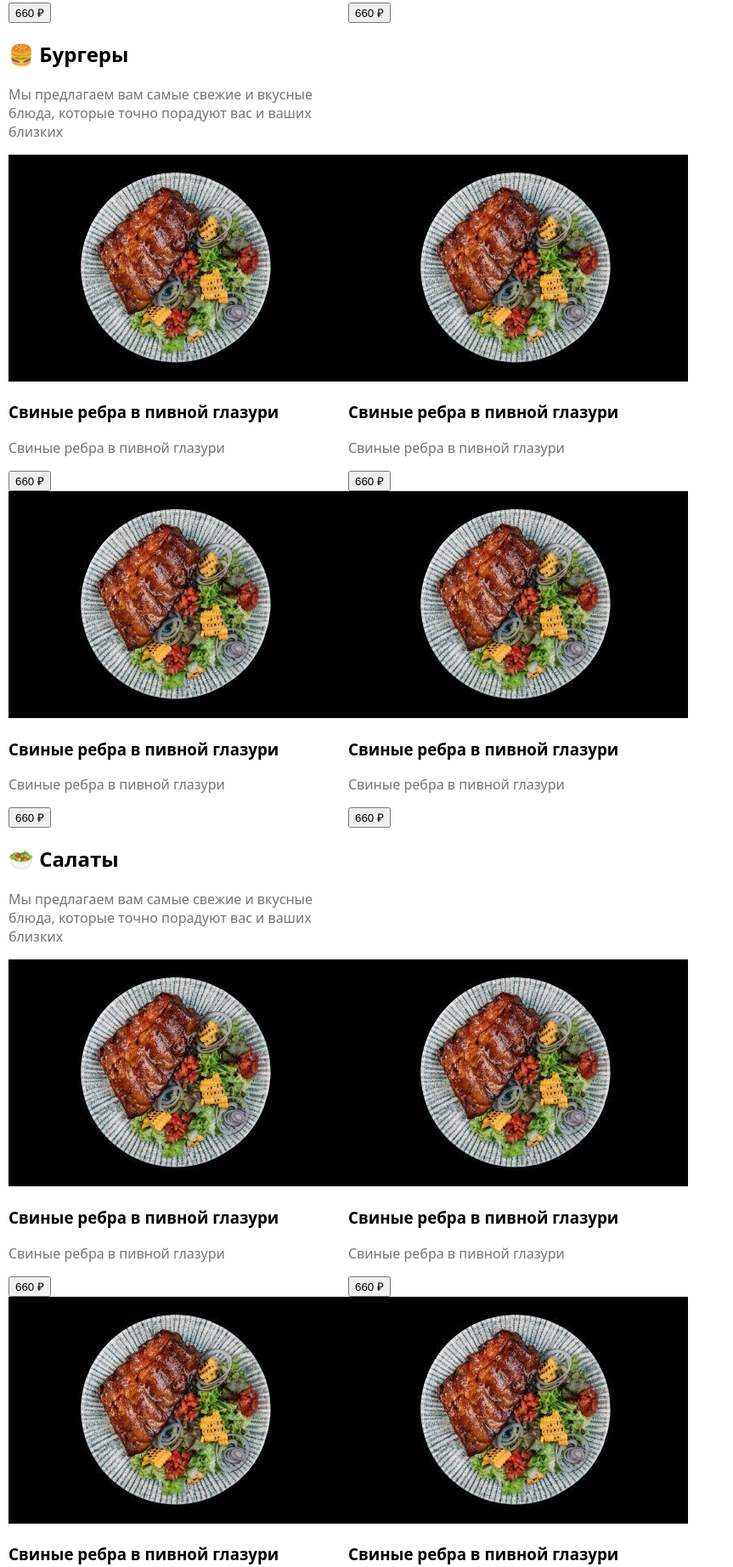
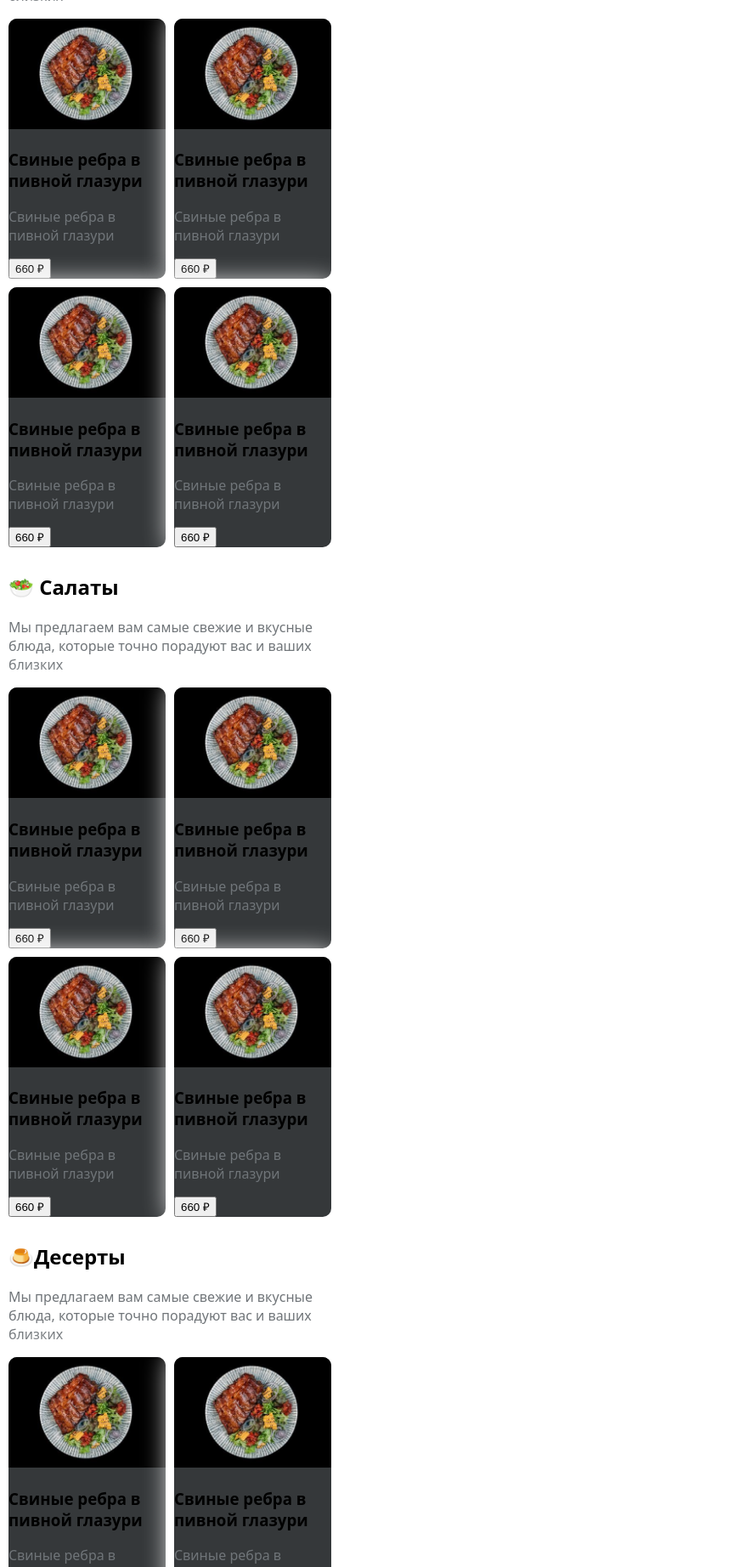
Before and after one commit to domitory1/WebMenu, a plain HTML site: page index.html in a window 1280 px wide. Shown: the part 956-2800 px from the top of the page at 85% size, without its empty margins (0-863 px from the left). Drawn offline with Linux system fonts and the light colour scheme; a script that the page names is missing.

Commit message:
modified:   css/style.css modified:   index.html modified:   js/script.js

```diff
--- a/css/style.css
+++ b/css/style.css
@@ -1,7 +1,7 @@
 body{
 	font-size: 1rem;
 	margin: 0px;
-	padding: 0px 10px 0px 10px;
+	padding: 0px 0px 0px 10px;
 	color: black;
 	background-color: white;
 	font-family: system-ui,-apple-system,"Segoe UI",Roboto,"Helvetica Neue",Arial,"Noto Sans","Liberation Sans",sans-serif,"Apple Color Emoji","Segoe UI Emoji","Segoe UI Symbol","Noto Color Emoji";
@@ -25,7 +25,7 @@ body{
 	text-decoration: none;
 }
 .header a.is-nav-selected{
-	transition: all ease 0.4s;
+	transition: all ease 0.2s;
 	border-radius: 16px;
 	color: white;
 	background: rgb(51, 144, 236);
@@ -41,3 +41,16 @@ body{
 	display: grid;
 	grid-template-columns: 1fr 1fr;
 }
+.cardProduct{
+	margin-right: 10px;
+	margin-bottom: 10px;
+	border-radius: 10px;
+	box-shadow: 0px 0px 30px 5px white;
+	background-color: #35383a;
+}
+.cardProduct img{
+	width: 100%;
+	height: 130px;
+	object-fit: cover;
+	border-radius: 10px 10px 0px 0px;
+}
--- a/index.html
+++ b/index.html
@@ -24,67 +24,51 @@
 			вас и ваших близких
 		</p>
 		<div class="categoryCell">
-			<div class="category_elem">
-				<div class="col=1">
-					<div id =1 class="cardProduct">
-						<picture class="ajaxLink">
-							<img src="img/img.jpeg">
-						</picture>
-						<h3 class="ajaxLink">Свиные ребра в пивной глазури</h3>
-						<p>Свиные ребра в пивной глазури </p>
-						<div class="btnEnable">
-							<div class="btn-space">
-								<button class-listAddCart>660 ₽</button>
-							</div>
-						</div>
+			<div class="cardProduct">
+				<picture class="ajaxLink">
+					<img src="img/img.jpeg">
+				</picture>
+				<h3 class="ajaxLink">Свиные ребра в пивной глазури</h3>
+				<p>Свиные ребра в пивной глазури </p>
+				<div class="btnEnable">
+					<div class="btn-space">
+						<button class-listAddCart>660 ₽</button>
 					</div>
 				</div>
 			</div>
-			<div class="category_elem">
-				<div class="col=1">
-					<div id =1 class="cardProduct">
-						<picture class="ajaxLink">
-							<img src="img/img.jpeg">
-						</picture>
-						<h3 class="ajaxLink">Свиные ребра в пивной глазури</h3>
-						<p>Свиные ребра в пивной глазури </p>
-						<div class="btnEnable">
-							<div class="btn-space">
-								<button class-listAddCart>660 ₽</button>
-							</div>
-						</div>
+			<div class="cardProduct">
+				<picture class="ajaxLink">
+					<img src="img/img.jpeg">
+				</picture>
+				<h3 class="ajaxLink">Свиные ребра в пивной глазури</h3>
+				<p>Свиные ребра в пивной глазури </p>
+				<div class="btnEnable">
+					<div class="btn-space">
+						<button class-listAddCart>660 ₽</button>
 					</div>
 				</div>
 			</div>
-			<div class="category_elem">
-				<div class="col=1">
-					<div id =1 class="cardProduct">
-						<picture class="ajaxLink">
-							<img src="img/img.jpeg">
-						</picture>
-						<h3 class="ajaxLink">Свиные ребра в пивной глазури</h3>
-						<p>Свиные ребра в пивной глазури </p>
-						<div class="btnEnable">
-							<div class="btn-space">
-								<button class-listAddCart>660 ₽</button>
-							</div>
-						</div>
+			<div class="cardProduct">
+				<picture class="ajaxLink">
+					<img src="img/img.jpeg">
+				</picture>
+				<h3 class="ajaxLink">Свиные ребра в пивной глазури</h3>
+				<p>Свиные ребра в пивной глазури </p>
+				<div class="btnEnable">
+					<div class="btn-space">
+						<button class-listAddCart>660 ₽</button>
 					</div>
 				</div>
 			</div>
-			<div class="category_elem">
-				<div class="col=1">
-					<div id =1 class="cardProduct">
-						<picture class="ajaxLink">
-							<img src="img/img.jpeg">
-						</picture>
-						<h3 class="ajaxLink">Свиные ребра в пивной глазури</h3>
-						<p>Свиные ребра в пивной глазури </p>
-						<div class="btnEnable">
-							<div class="btn-space">
-								<button class-listAddCart>660 ₽</button>
-							</div>
-						</div>
+			<div class="cardProduct">
+				<picture class="ajaxLink">
+					<img src="img/img.jpeg">
+				</picture>
+				<h3 class="ajaxLink">Свиные ребра в пивной глазури</h3>
+				<p>Свиные ребра в пивной глазури </p>
+				<div class="btnEnable">
+					<div class="btn-space">
+						<button class-listAddCart>660 ₽</button>
 					</div>
 				</div>
 			</div>
@@ -95,67 +79,51 @@
 				вас и ваших близких
 		</p>
 		<div class="categoryCell">
-			<div class="category_elem">
-				<div class="col=1">
-					<div id =1 class="cardProduct">
-						<picture class="ajaxLink">
-							<img src="img/img.jpeg">
-						</picture>
-						<h3 class="ajaxLink">Свиные ребра в пивной глазури</h3>
-						<p>Свиные ребра в пивной глазури </p>
-						<div class="btnEnable">
-							<div class="btn-space">
-								<button class-listAddCart>660 ₽</button>
-							</div>
-						</div>
+			<div class="cardProduct">
+				<picture class="ajaxLink">
+					<img src="img/img.jpeg">
+				</picture>
+				<h3 class="ajaxLink">Свиные ребра в пивной глазури</h3>
+				<p>Свиные ребра в пивной глазури </p>
+				<div class="btnEnable">
+					<div class="btn-space">
+						<button class-listAddCart>660 ₽</button>
 					</div>
 				</div>
 			</div>
-			<div class="category_elem">
-				<div class="col=1">
-					<div id =1 class="cardProduct">
-						<picture class="ajaxLink">
-							<img src="img/img.jpeg">
-						</picture>
-						<h3 class="ajaxLink">Свиные ребра в пивной глазури</h3>
-						<p>Свиные ребра в пивной глазури </p>
-						<div class="btnEnable">
-							<div class="btn-space">
-								<button class-listAddCart>660 ₽</button>
-							</div>
-						</div>
+			<div class="cardProduct">
+				<picture class="ajaxLink">
+					<img src="img/img.jpeg">
+				</picture>
+				<h3 class="ajaxLink">Свиные ребра в пивной глазури</h3>
+				<p>Свиные ребра в пивной глазури </p>
+				<div class="btnEnable">
+					<div class="btn-space">
+						<button class-listAddCart>660 ₽</button>
 					</div>
 				</div>
 			</div>
-			<div class="category_elem">
-				<div class="col=1">
-					<div id =1 class="cardProduct">
-						<picture class="ajaxLink">
-							<img src="img/img.jpeg">
-						</picture>
-						<h3 class="ajaxLink">Свиные ребра в пивной глазури</h3>
-						<p>Свиные ребра в пивной глазури </p>
-						<div class="btnEnable">
-							<div class="btn-space">
-								<button class-listAddCart>660 ₽</button>
-							</div>
-						</div>
+			<div class="cardProduct">
+				<picture class="ajaxLink">
+					<img src="img/img.jpeg">
+				</picture>
+				<h3 class="ajaxLink">Свиные ребра в пивной глазури</h3>
+				<p>Свиные ребра в пивной глазури </p>
+				<div class="btnEnable">
+					<div class="btn-space">
+						<button class-listAddCart>660 ₽</button>
 					</div>
 				</div>
 			</div>
-			<div class="category_elem">
-				<div class="col=1">
-					<div id =1 class="cardProduct">
-						<picture class="ajaxLink">
-							<img src="img/img.jpeg">
-						</picture>
-						<h3 class="ajaxLink">Свиные ребра в пивной глазури</h3>
-						<p>Свиные ребра в пивной глазури </p>
-						<div class="btnEnable">
-							<div class="btn-space">
-								<button class-listAddCart>660 ₽</button>
-							</div>
-						</div>
+			<div class="cardProduct">
+				<picture class="ajaxLink">
+					<img src="img/img.jpeg">
+				</picture>
+				<h3 class="ajaxLink">Свиные ребра в пивной глазури</h3>
+				<p>Свиные ребра в пивной глазури </p>
+				<div class="btnEnable">
+					<div class="btn-space">
+						<button class-listAddCart>660 ₽</button>
 					</div>
 				</div>
 			</div>
@@ -166,67 +134,51 @@
 			вас и ваших близких
 		</p>
 		<div class="categoryCell">
-			<div class="category_elem">
-				<div class="col=1">
-					<div id =1 class="cardProduct">
-						<picture class="ajaxLink">
-							<img src="img/img.jpeg">
-						</picture>
-						<h3 class="ajaxLink">Свиные ребра в пивной глазури</h3>
-						<p>Свиные ребра в пивной глазури </p>
-						<div class="btnEnable">
-							<div class="btn-space">
-								<button class-listAddCart>660 ₽</button>
-							</div>
-						</div>
+			<div class="cardProduct">
+				<picture class="ajaxLink">
+					<img src="img/img.jpeg">
+				</picture>
+				<h3 class="ajaxLink">Свиные ребра в пивной глазури</h3>
+				<p>Свиные ребра в пивной глазури </p>
+				<div class="btnEnable">
+					<div class="btn-space">
+						<button class-listAddCart>660 ₽</button>
 					</div>
 				</div>
 			</div>
-			<div class="category_elem">
-				<div class="col=1">
-					<div id =1 class="cardProduct">
-						<picture class="ajaxLink">
-							<img src="img/img.jpeg">
-						</picture>
-						<h3 class="ajaxLink">Свиные ребра в пивной глазури</h3>
-						<p>Свиные ребра в пивной глазури </p>
-						<div class="btnEnable">
-							<div class="btn-space">
-								<button class-listAddCart>660 ₽</button>
-							</div>
-						</div>
+			<div class="cardProduct">
+				<picture class="ajaxLink">
+					<img src="img/img.jpeg">
+				</picture>
+				<h3 class="ajaxLink">Свиные ребра в пивной глазури</h3>
+				<p>Свиные ребра в пивной глазури </p>
+				<div class="btnEnable">
+					<div class="btn-space">
+						<button class-listAddCart>660 ₽</button>
 					</div>
 				</div>
 			</div>
-			<div class="category_elem">
-				<div class="col=1">
-					<div id =1 class="cardProduct">
-						<picture class="ajaxLink">
-							<img src="img/img.jpeg">
-						</picture>
-						<h3 class="ajaxLink">Свиные ребра в пивной глазури</h3>
-						<p>Свиные ребра в пивной глазури </p>
-						<div class="btnEnable">
-							<div class="btn-space">
-								<button class-listAddCart>660 ₽</button>
-							</div>
-						</div>
+			<div class="cardProduct">
+				<picture class="ajaxLink">
+					<img src="img/img.jpeg">
+				</picture>
+				<h3 class="ajaxLink">Свиные ребра в пивной глазури</h3>
+				<p>Свиные ребра в пивной глазури </p>
+				<div class="btnEnable">
+					<div class="btn-space">
+						<button class-listAddCart>660 ₽</button>
 					</div>
 				</div>
 			</div>
-			<div class="category_elem">
-				<div class="col=1">
-					<div id =1 class="cardProduct">
-						<picture class="ajaxLink">
-							<img src="img/img.jpeg">
-						</picture>
-						<h3 class="ajaxLink">Свиные ребра в пивной глазури</h3>
-						<p>Свиные ребра в пивной глазури </p>
-						<div class="btnEnable">
-							<div class="btn-space">
-								<button class-listAddCart>660 ₽</button>
-							</div>
-						</div>
+			<div class="cardProduct">
+				<picture class="ajaxLink">
+					<img src="img/img.jpeg">
+				</picture>
+				<h3 class="ajaxLink">Свиные ребра в пивной глазури</h3>
+				<p>Свиные ребра в пивной глазури </p>
+				<div class="btnEnable">
+					<div class="btn-space">
+						<button class-listAddCart>660 ₽</button>
 					</div>
 				</div>
 			</div>
@@ -237,73 +189,58 @@
 			вас и ваших близких
 		</p>
 		<div class="categoryCell">
-			<div class="category_elem">
-				<div class="col=1">
-					<div id =1 class="cardProduct">
-						<picture class="ajaxLink">
-							<img src="img/img.jpeg">
-						</picture>
-						<h3 class="ajaxLink">Свиные ребра в пивной глазури</h3>
-						<p>Свиные ребра в пивной глазури </p>
-						<div class="btnEnable">
-							<div class="btn-space">
-								<button class-listAddCart>660 ₽</button>
-							</div>
-						</div>
+			<div class="cardProduct">
+				<picture class="ajaxLink">
+					<img src="img/img.jpeg">
+				</picture>
+				<h3 class="ajaxLink">Свиные ребра в пивной глазури</h3>
+				<p>Свиные ребра в пивной глазури </p>
+				<div class="btnEnable">
+					<div class="btn-space">
+						<button class-listAddCart>660 ₽</button>
 					</div>
 				</div>
 			</div>
-			<div class="category_elem">
-				<div class="col=1">
-					<div id =1 class="cardProduct">
-						<picture class="ajaxLink">
-							<img src="img/img.jpeg">
-						</picture>
-						<h3 class="ajaxLink">Свиные ребра в пивной глазури</h3>
-						<p>Свиные ребра в пивной глазури </p>
-						<div class="btnEnable">
-							<div class="btn-space">
-								<button class-listAddCart>660 ₽</button>
-							</div>
-						</div>
+			<div class="cardProduct">
+				<picture class="ajaxLink">
+					<img src="img/img.jpeg">
+				</picture>
+				<h3 class="ajaxLink">Свиные ребра в пивной глазури</h3>
+				<p>Свиные ребра в пивной глазури </p>
+				<div class="btnEnable">
+					<div class="btn-space">
+						<button class-listAddCart>660 ₽</button>
 					</div>
 				</div>
 			</div>
-			<div class="category_elem">
-				<div class="col=1">
-					<div id =1 class="cardProduct">
-						<picture class="ajaxLink">
-							<img src="img/img.jpeg">
-						</picture>
-						<h3 class="ajaxLink">Свиные ребра в пивной глазури</h3>
-						<p>Свиные ребра в пивной глазури </p>
-						<div class="btnEnable">
-							<div class="btn-space">
-								<button class-listAddCart>660 ₽</button>
-							</div>
-						</div>
+			<div class="cardProduct">
+				<picture class="ajaxLink">
+					<img src="img/img.jpeg">
+				</picture>
+				<h3 class="ajaxLink">Свиные ребра в пивной глазури</h3>
+				<p>Свиные ребра в пивной глазури </p>
+				<div class="btnEnable">
+					<div class="btn-space">
+						<button class-listAddCart>660 ₽</button>
 					</div>
 				</div>
 			</div>
-			<div class="category_elem">
-				<div class="col=1">
-					<div id =1 class="cardProduct">
-						<picture class="ajaxLink">
-							<img src="img/img.jpeg">
-						</picture>
-						<h3 class="ajaxLink">Свиные ребра в пивной глазури</h3>
-						<p>Свиные ребра в пивной глазури </p>
-						<div class="btnEnable">
-							<div class="btn-space">
-								<button class-listAddCart>660 ₽</button>
-							</div>
-						</div>
+			<div class="cardProduct">
+				<picture class="ajaxLink">
+					<img src="img/img.jpeg">
+				</picture>
+				<h3 class="ajaxLink">Свиные ребра в пивной глазури</h3>
+				<p>Свиные ребра в пивной глазури </p>
+				<div class="btnEnable">
+					<div class="btn-space">
+						<button class-listAddCart>660 ₽</button>
 					</div>
 				</div>
 			</div>
 		</div>
 	</div>
 
+	<script src="https://telegram.org/js/telegram-web-app.js"></script>
 	<script src="js/flickity.pkgd.min.js"></script>
 	<script src="js/script.js"></script>
 </body>
--- a/js/script.js
+++ b/js/script.js
@@ -1,3 +1,5 @@
+let tg = window.Telegram.WebApp;
+
 //Слайдер
 var header = new Flickity('.slider',{
 	freeScroll: true,
```
